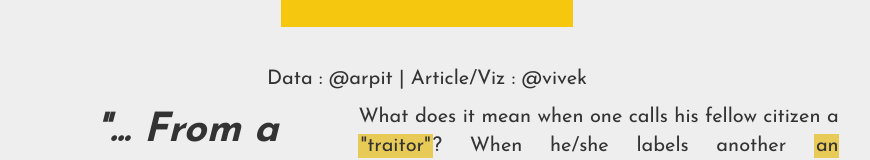
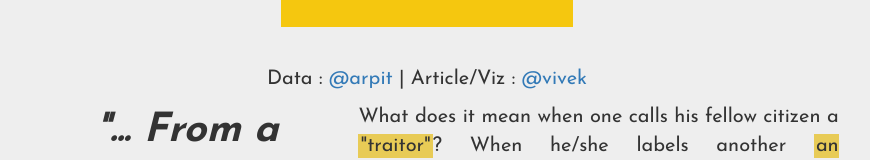
Before and after one commit to nuwandavek/shoutitout, a website: page index.html in a window 1280 px wide. Shown: the part 264-424 px from the top of the page, without its empty margins (213-1083 px from the left). Drawn offline with nearby package versions, Linux system fonts and the light colour scheme.

Commit message:
add personal link

```diff
--- a/index.html
+++ b/index.html
@@ -50,7 +50,7 @@
 	<div class="row full">
 		<div class="col-md-8 col-md-offset-2 alignme">
 			<p class="jumbo">The Anatomy of a <span class="ita">Debate</span></p>
-			<p class="content" style="text-align: center;">Data : @arpit | Article/Viz : @vivek</p>
+			<p class="content" style="text-align: center;">Data : <a href="https://www.facebook.com/arpit.tarang">@arpit</a> | Article/Viz : <a href="https://www.facebook.com/nuwandazlartx">@vivek</a></p>
 
 			<div class="col-md-5">
 				<p class="quote">
```
